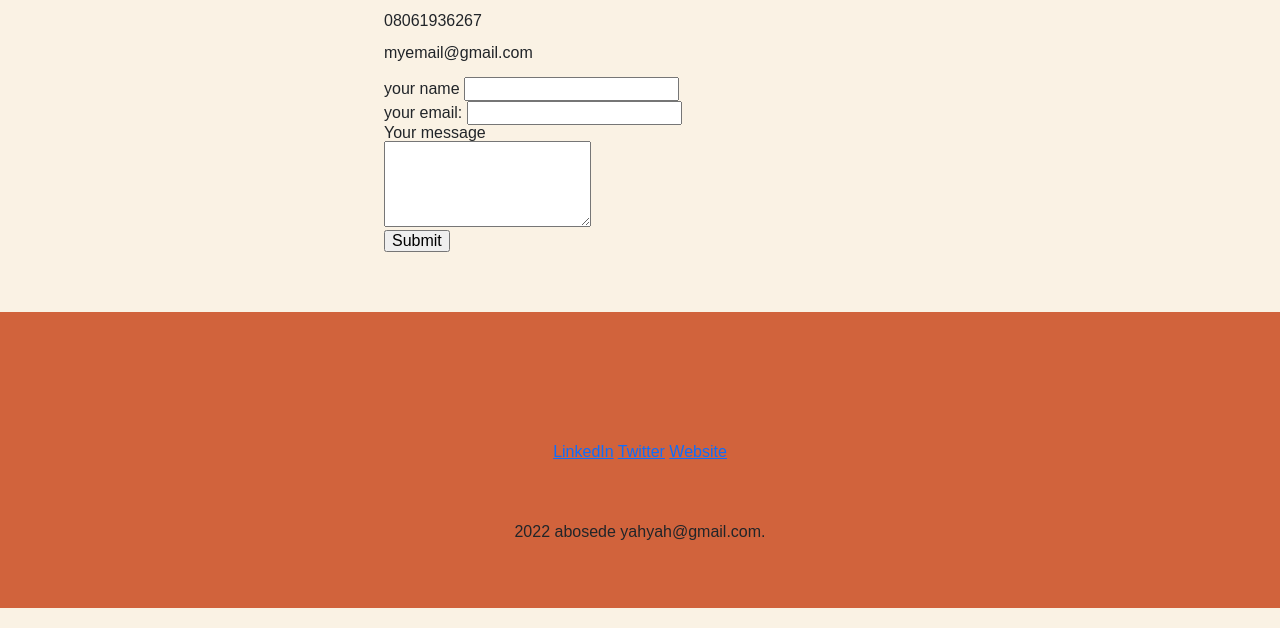
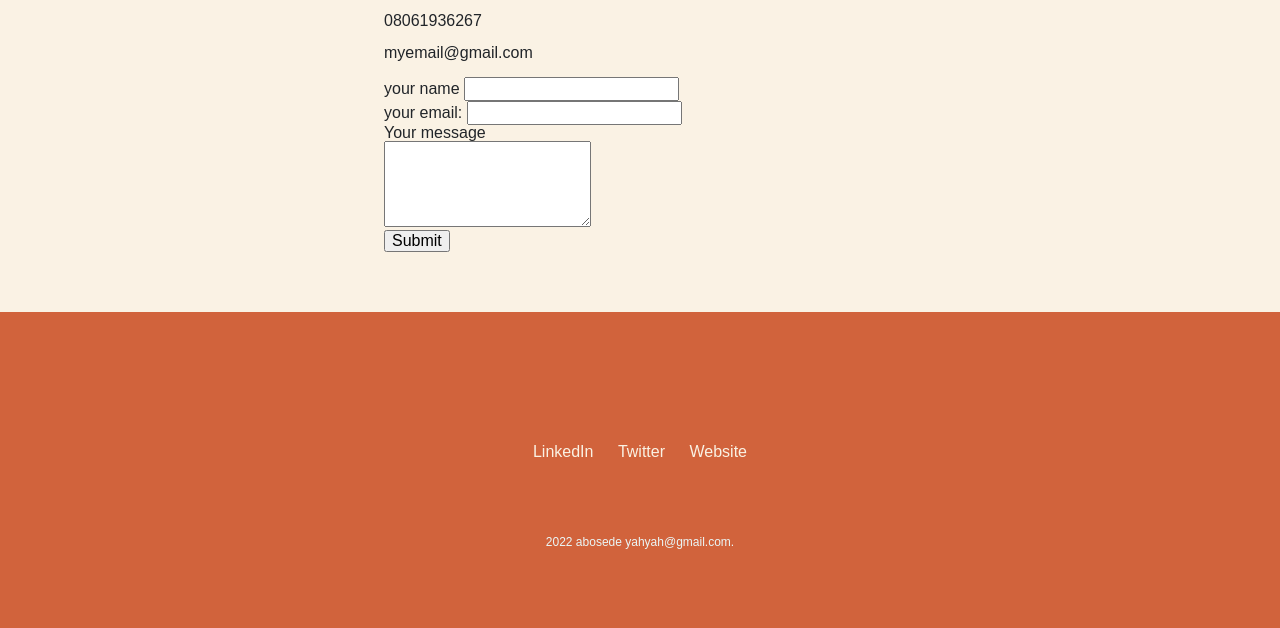
Before and after one commit to abosedeyahyah/hotel-design, a plain HTML site: page index.html in a window 1280 px wide. Shown: the part 636-1264 px from the top of the page. Drawn offline with nearby package versions, Linux system fonts and the light colour scheme.

Commit message:
Update styles.css
change

Signed-off-by: abosedeyahyah <108008221+abosedeyahyah@users.noreply.github.com>

```diff
--- a/styles.css
+++ b/styles.css
@@ -46,3 +46,17 @@ body {
       text-align: center;
       line-height: 5;
     }
+a {
+  color:#faf2e4;
+    font-family: 'Montserrat', sans-serif;
+    margin: 10px 10px;
+    text-decoration: none;
+}
+a:hover{
+  color:#eaf6f6;
+}
+.copy-right{
+  color:#eaf6f6;
+  font-size: 0.75rem;
+  padding: 20px 0;
+}
```
